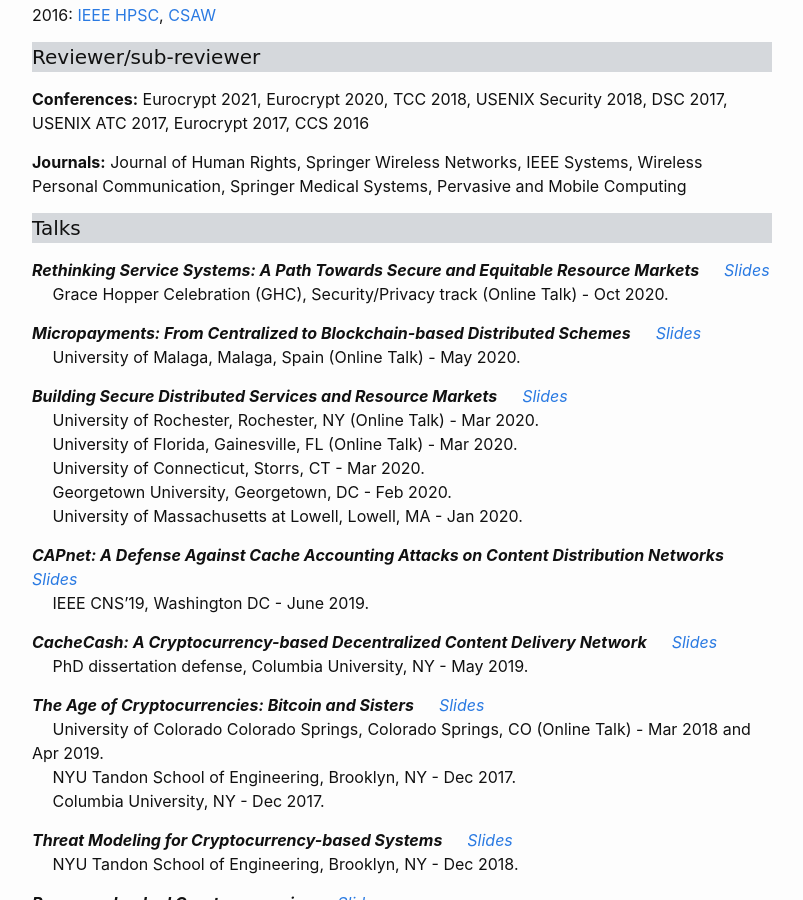
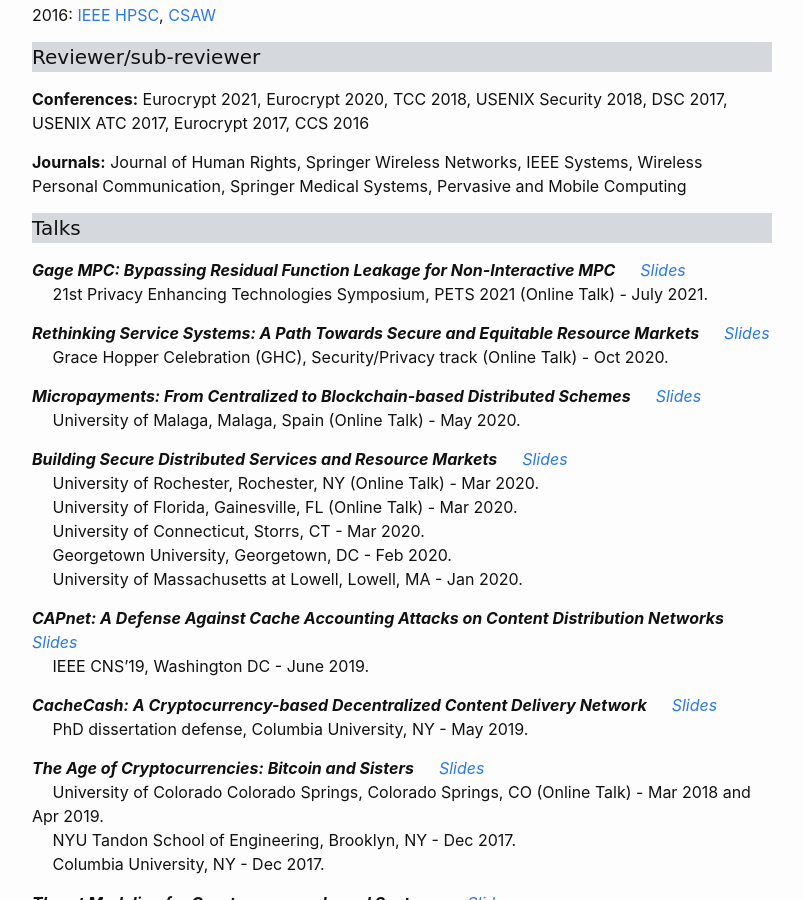
Before and after one commit to GhadaAlmashaqbeh/GhadaAlmashaqbeh.github.io, a Jekyll site: the page built from 03-talks.md, in a window 1280 px wide and 900 px high, scrolled down 492 px. Shown: the whole window, without its empty margins (238-1041 px from the left). Built offline with Jekyll 4.4.1, drawn with Linux system fonts in a browser that asks for light colours.

Commit message:
add pets talk

```diff
--- a/03-talks.md
+++ b/03-talks.md
@@ -31,6 +31,9 @@ Blockchain Coffee Talk, [Synchrony Financial](https://www.synchrony.com/), May 2
 
 
 <h4 style="font-family: 'Comic Sans MS'; background-color:rgb(213, 216, 220);">Talks</h4>
+
+***Gage MPC: Bypassing Residual Function Leakage for Non-Interactive MPC*** &emsp; [_Slides_](../slides/gagempc-pets-2021.pdf)<br/>
+&emsp; 21st Privacy Enhancing Technologies Symposium, PETS 2021 (Online Talk) - July 2021.
 
 ***Rethinking Service Systems: A Path Towards Secure and Equitable Resource Markets*** &emsp; [_Slides_](../slides/ghc-2020-talk.pdf)<br/>
 &emsp; Grace Hopper Celebration (GHC), Security/Privacy track (Online Talk) - Oct 2020.
```
Also changed, not shown: 02-publications.md (+1 -1 lines), 1 other file.
